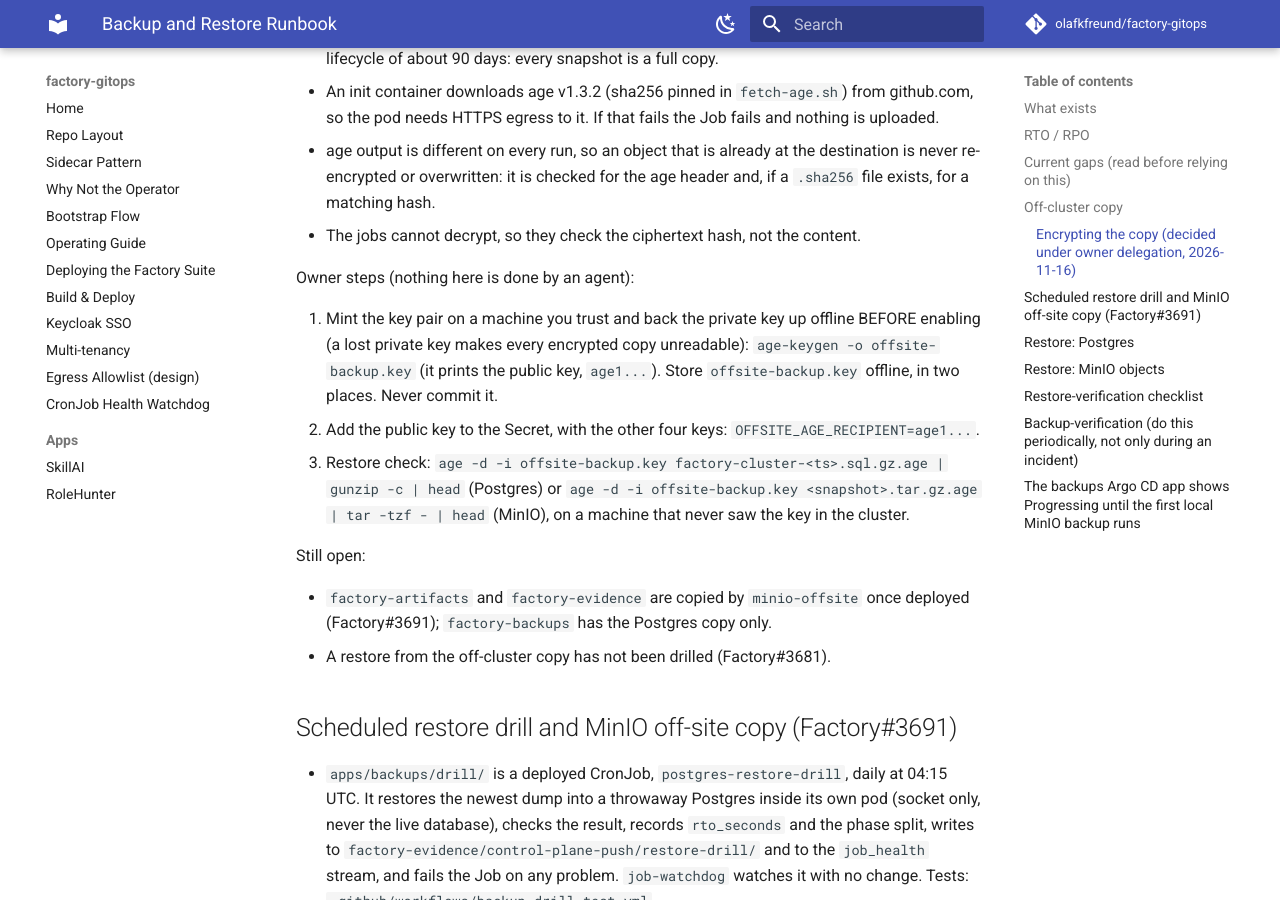
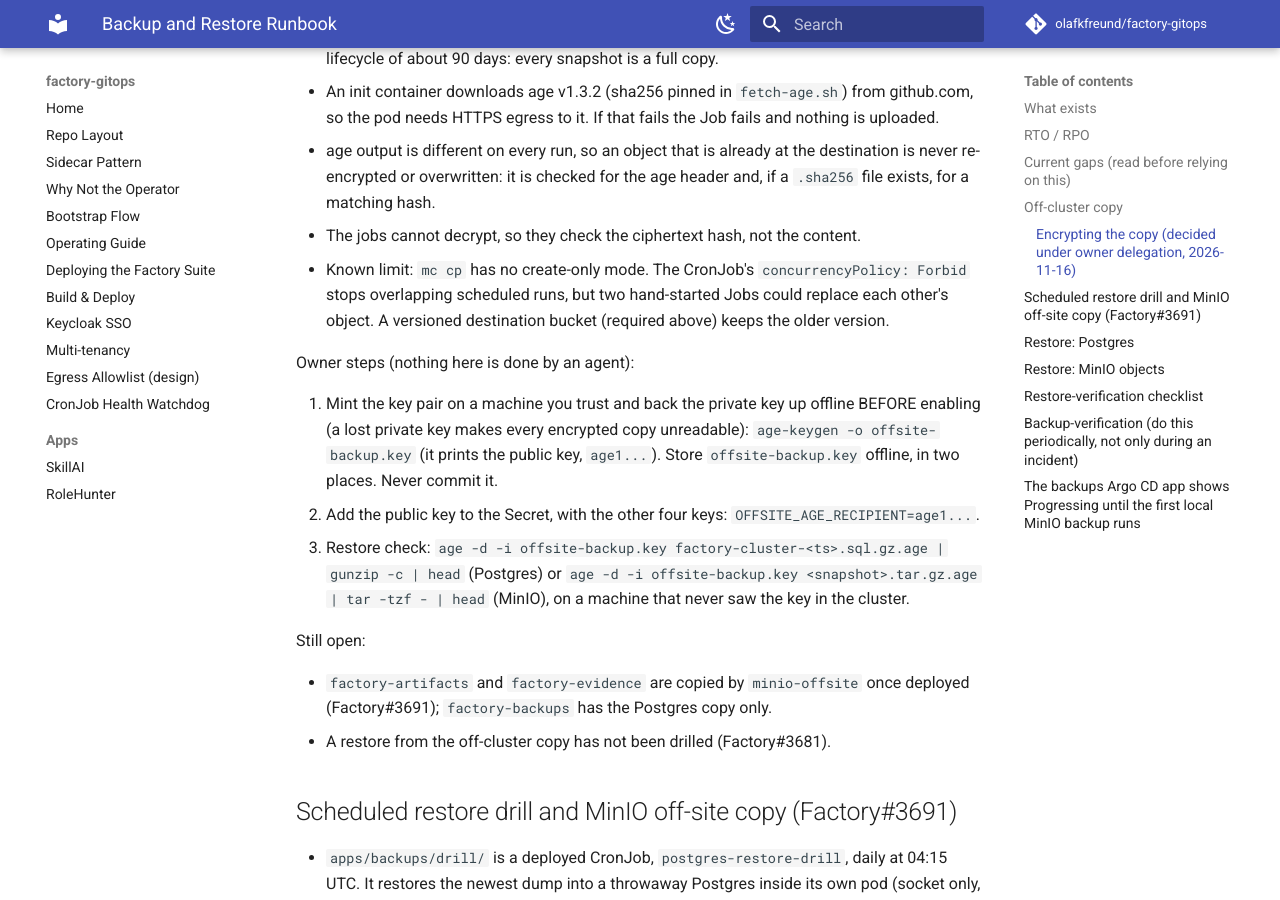
Before and after one commit to olafkfreund/factory-gitops, an MkDocs documentation site: the page built from docs/restore.md, in a window 1280 px wide and 900 px high, scrolled down 2534 px. Built offline with MkDocs 1.6.1 and Material for MkDocs 9.7.7, drawn with Linux system fonts in a browser that asks for light colours; comment, search, counter and statistics services are not loaded.

Commit message:
docs(restore): state the check-then-copy limit of the encrypted off-site copy (Factory#3681)
Co-Authored-By: Claude Opus 5.5 <noreply@anthropic.com>
Claude-Session: https://claude.ai/code/session_01WtDyDqabJ8SR4gD3ubwYx1

```diff
--- a/docs/restore.md
+++ b/docs/restore.md
@@ -113,6 +113,9 @@ jobs behave exactly as described above.
   destination is never re-encrypted or overwritten: it is checked for the age
   header and, if a `.sha256` file exists, for a matching hash.
 - The jobs cannot decrypt, so they check the ciphertext hash, not the content.
+- Known limit: `mc cp` has no create-only mode. The CronJob's `concurrencyPolicy: Forbid`
+  stops overlapping scheduled runs, but two hand-started Jobs could replace each
+  other's object. A versioned destination bucket (required above) keeps the older version.
 
 Owner steps (nothing here is done by an agent):
 
```
